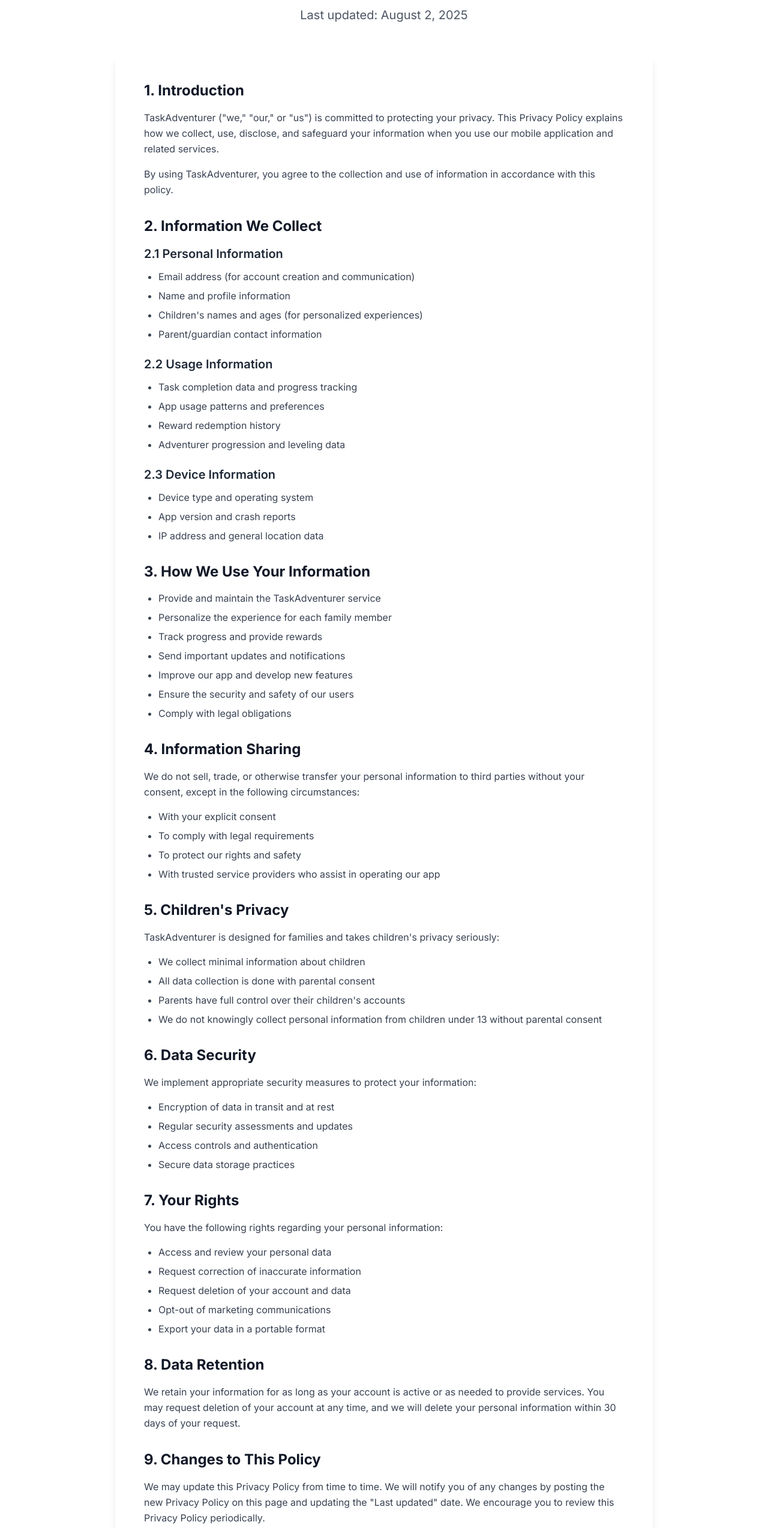
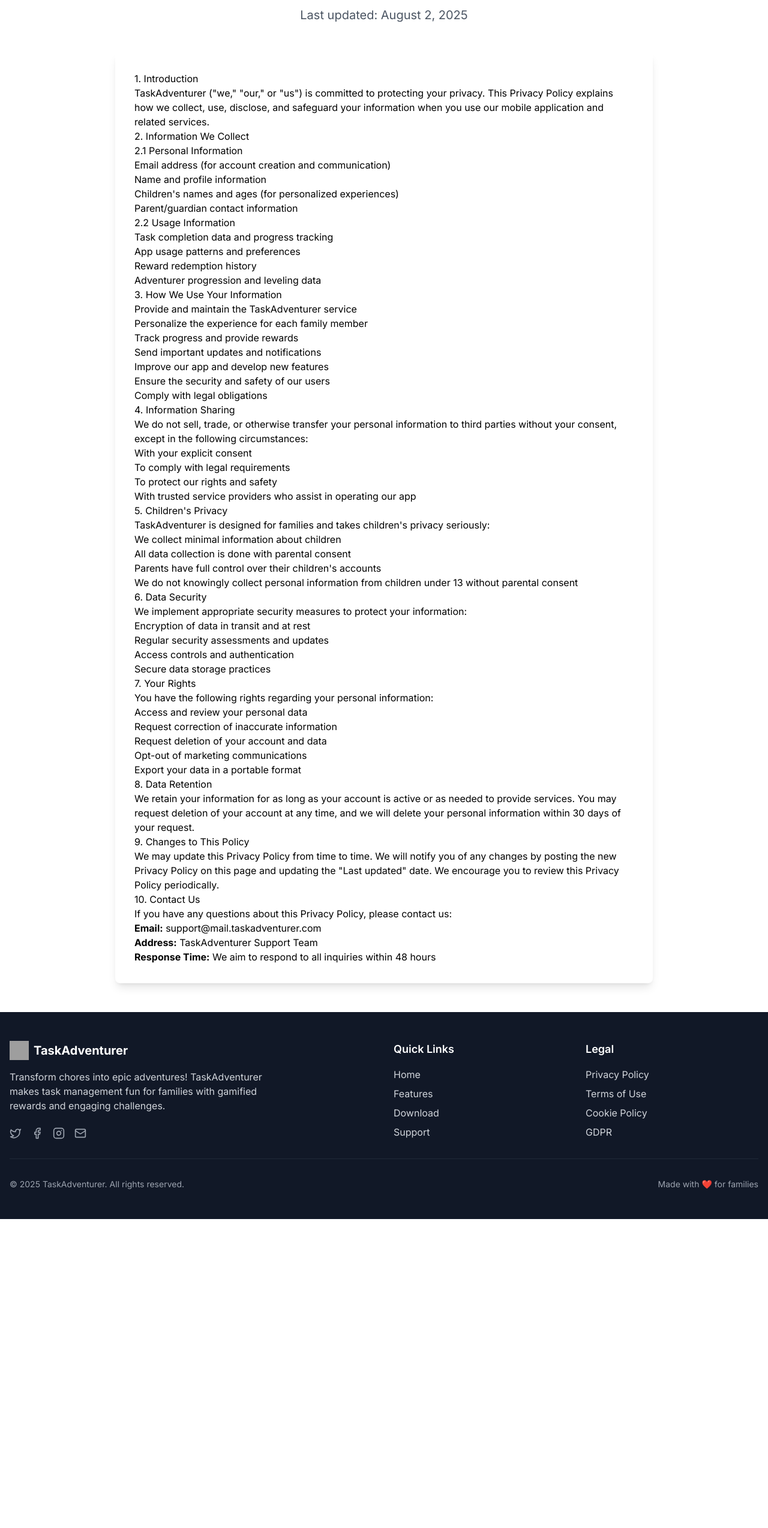
Before and after one commit to quakpat/taskadventurer-homepage, a Next.js app: page /privacy-policy in a window 1280 px wide. Shown: the part 239-2786 px from the top of the page at 60% size. After the commit the page ends 2271 px from the top, so only its background shows below. Built offline with nearby package versions, Linux system fonts and the light colour scheme; grey boxes are pictures that could not be loaded.

Commit message:
Update project with latest changes including privacy policy and terms of use

```diff
--- a/app/privacy-policy/page.tsx
+++ b/app/privacy-policy/page.tsx
@@ -53,52 +53,35 @@
             initial={{ opacity: 0, y: 20 }}
             animate={{ opacity: 1, y: 0 }}
             transition={{ duration: 0.5, delay: 0.2 }}
-            className="max-w-4xl mx-auto prose prose-lg prose-primary"
+            className="max-w-4xl mx-auto prose prose-lg"
           >
-            <div className="bg-white rounded-2xl shadow-lg p-8 lg:p-12">
-              <section className="mb-8">
-                <h2 className="text-2xl font-bold text-gray-900 mb-4">1. Introduction</h2>
-                <p className="text-gray-700 leading-relaxed mb-4">
+            <div className="bg-white rounded-lg shadow-lg p-8">
+              <h2>1. Introduction</h2>
+              <p>
                 TaskAdventurer ("we," "our," or "us") is committed to protecting your privacy.
                 This Privacy Policy explains how we collect, use, disclose, and safeguard your
                 information when you use our mobile application and related services.
               </p>
-                <p className="text-gray-700 leading-relaxed">
-                  By using TaskAdventurer, you agree to the collection and use of information in
-                  accordance with this policy.
-                </p>
-              </section>
 
-              <section className="mb-8">
-                <h2 className="text-2xl font-bold text-gray-900 mb-4">2. Information We Collect</h2>
-
-                <h3 className="text-xl font-semibold text-gray-800 mb-3">2.1 Personal Information</h3>
-                <ul className="list-disc pl-6 text-gray-700 space-y-2 mb-6">
+              <h2>2. Information We Collect</h2>
+              <h3>2.1 Personal Information</h3>
+              <ul>
                 <li>Email address (for account creation and communication)</li>
                 <li>Name and profile information</li>
                 <li>Children's names and ages (for personalized experiences)</li>
                 <li>Parent/guardian contact information</li>
               </ul>
 
-                <h3 className="text-xl font-semibold text-gray-800 mb-3">2.2 Usage Information</h3>
-                <ul className="list-disc pl-6 text-gray-700 space-y-2 mb-6">
+              <h3>2.2 Usage Information</h3>
+              <ul>
                 <li>Task completion data and progress tracking</li>
                 <li>App usage patterns and preferences</li>
                 <li>Reward redemption history</li>
                 <li>Adventurer progression and leveling data</li>
               </ul>
 
-                <h3 className="text-xl font-semibold text-gray-800 mb-3">2.3 Device Information</h3>
-                <ul className="list-disc pl-6 text-gray-700 space-y-2">
-                  <li>Device type and operating system</li>
-                  <li>App version and crash reports</li>
-                  <li>IP address and general location data</li>
-                </ul>
-              </section>
-
-              <section className="mb-8">
-                <h2 className="text-2xl font-bold text-gray-900 mb-4">3. How We Use Your Information</h2>
-                <ul className="list-disc pl-6 text-gray-700 space-y-2">
+              <h2>3. How We Use Your Information</h2>
+              <ul>
                 <li>Provide and maintain the TaskAdventurer service</li>
                 <li>Personalize the experience for each family member</li>
                 <li>Track progress and provide rewards</li>
@@ -107,93 +90,72 @@
                 <li>Ensure the security and safety of our users</li>
                 <li>Comply with legal obligations</li>
               </ul>
-              </section>
 
-              <section className="mb-8">
-                <h2 className="text-2xl font-bold text-gray-900 mb-4">4. Information Sharing</h2>
-                <p className="text-gray-700 leading-relaxed mb-4">
-                  We do not sell, trade, or otherwise transfer your personal information to third parties
-                  without your consent, except in the following circumstances:
+              <h2>4. Information Sharing</h2>
+              <p>
+                We do not sell, trade, or otherwise transfer your personal information to third
+                parties without your consent, except in the following circumstances:
               </p>
-                <ul className="list-disc pl-6 text-gray-700 space-y-2">
+              <ul>
                 <li>With your explicit consent</li>
                 <li>To comply with legal requirements</li>
                 <li>To protect our rights and safety</li>
                 <li>With trusted service providers who assist in operating our app</li>
               </ul>
-              </section>
 
-              <section className="mb-8">
-                <h2 className="text-2xl font-bold text-gray-900 mb-4">5. Children's Privacy</h2>
-                <p className="text-gray-700 leading-relaxed mb-4">
+              <h2>5. Children's Privacy</h2>
+              <p>
                 TaskAdventurer is designed for families and takes children's privacy seriously:
               </p>
-                <ul className="list-disc pl-6 text-gray-700 space-y-2">
+              <ul>
                 <li>We collect minimal information about children</li>
                 <li>All data collection is done with parental consent</li>
                 <li>Parents have full control over their children's accounts</li>
                 <li>We do not knowingly collect personal information from children under 13 without parental consent</li>
               </ul>
-              </section>
 
-              <section className="mb-8">
-                <h2 className="text-2xl font-bold text-gray-900 mb-4">6. Data Security</h2>
-                <p className="text-gray-700 leading-relaxed mb-4">
-                  We implement appropriate security measures to protect your information:
-                </p>
-                <ul className="list-disc pl-6 text-gray-700 space-y-2">
+              <h2>6. Data Security</h2>
+              <p>We implement appropriate security measures to protect your information:</p>
+              <ul>
                 <li>Encryption of data in transit and at rest</li>
                 <li>Regular security assessments and updates</li>
                 <li>Access controls and authentication</li>
                 <li>Secure data storage practices</li>
               </ul>
-              </section>
 
-              <section className="mb-8">
-                <h2 className="text-2xl font-bold text-gray-900 mb-4">7. Your Rights</h2>
-                <p className="text-gray-700 leading-relaxed mb-4">
-                  You have the following rights regarding your personal information:
-                </p>
-                <ul className="list-disc pl-6 text-gray-700 space-y-2">
+              <h2>7. Your Rights</h2>
+              <p>You have the following rights regarding your personal information:</p>
+              <ul>
                 <li>Access and review your personal data</li>
                 <li>Request correction of inaccurate information</li>
                 <li>Request deletion of your account and data</li>
                 <li>Opt-out of marketing communications</li>
                 <li>Export your data in a portable format</li>
               </ul>
-              </section>
 
-              <section className="mb-8">
-                <h2 className="text-2xl font-bold text-gray-900 mb-4">8. Data Retention</h2>
-                <p className="text-gray-700 leading-relaxed">
-                  We retain your information for as long as your account is active or as needed to
-                  provide services. You may request deletion of your account at any time, and we will
-                  delete your personal information within 30 days of your request.
+              <h2>8. Data Retention</h2>
+              <p>
+                We retain your information for as long as your account is active or as needed
+                to provide services. You may request deletion of your account at any time, and
+                we will delete your personal information within 30 days of your request.
               </p>
-              </section>
 
-              <section className="mb-8">
-                <h2 className="text-2xl font-bold text-gray-900 mb-4">9. Changes to This Policy</h2>
-                <p className="text-gray-700 leading-relaxed">
-                  We may update this Privacy Policy from time to time. We will notify you of any changes
-                  by posting the new Privacy Policy on this page and updating the "Last updated" date.
-                  We encourage you to review this Privacy Policy periodically.
+              <h2>9. Changes to This Policy</h2>
+              <p>
+                We may update this Privacy Policy from time to time. We will notify you of any
+                changes by posting the new Privacy Policy on this page and updating the "Last updated"
+                date. We encourage you to review this Privacy Policy periodically.
               </p>
-              </section>
 
-              <section className="mb-8">
-                <h2 className="text-2xl font-bold text-gray-900 mb-4">10. Contact Us</h2>
-                <p className="text-gray-700 leading-relaxed mb-4">
+              <h2>10. Contact Us</h2>
+              <p>
                 If you have any questions about this Privacy Policy, please contact us:
               </p>
-                <div className="bg-gray-50 rounded-lg p-4">
-                  <p className="text-gray-700">
+              <p>
                 <strong>Email:</strong> support@mail.taskadventurer.com<br />
                 <strong>Address:</strong> TaskAdventurer Support Team<br />
                 <strong>Response Time:</strong> We aim to respond to all inquiries within 48 hours
               </p>
-                </div>
-              </section>
             </div>
           </motion.div>
         </div>
```
Also changed, not shown: app/terms-of-use/page.tsx (+55 -88 lines), 1 other file (tests, documents, lock files or other folders). Lines whose indentation alone changed are shown as unchanged.
